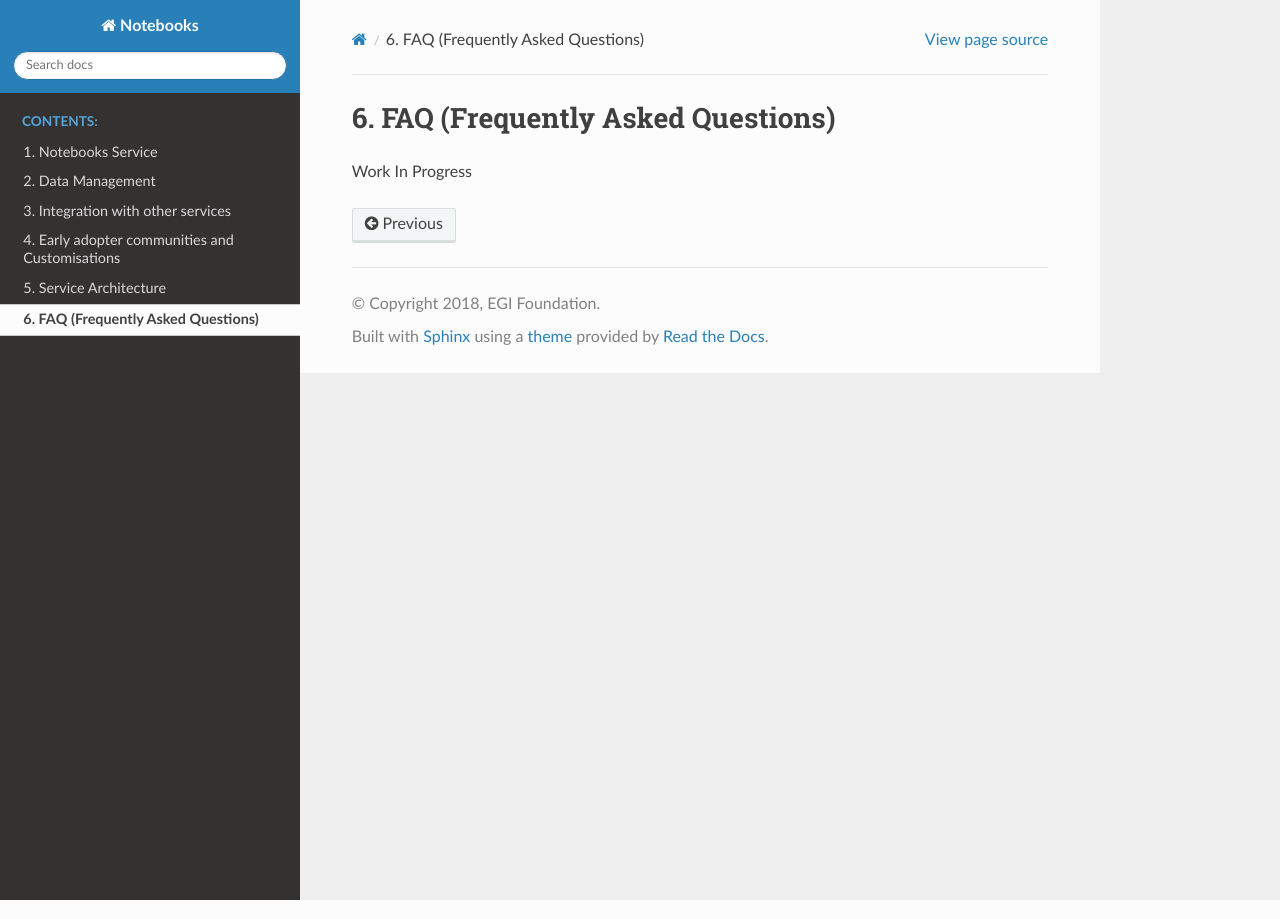
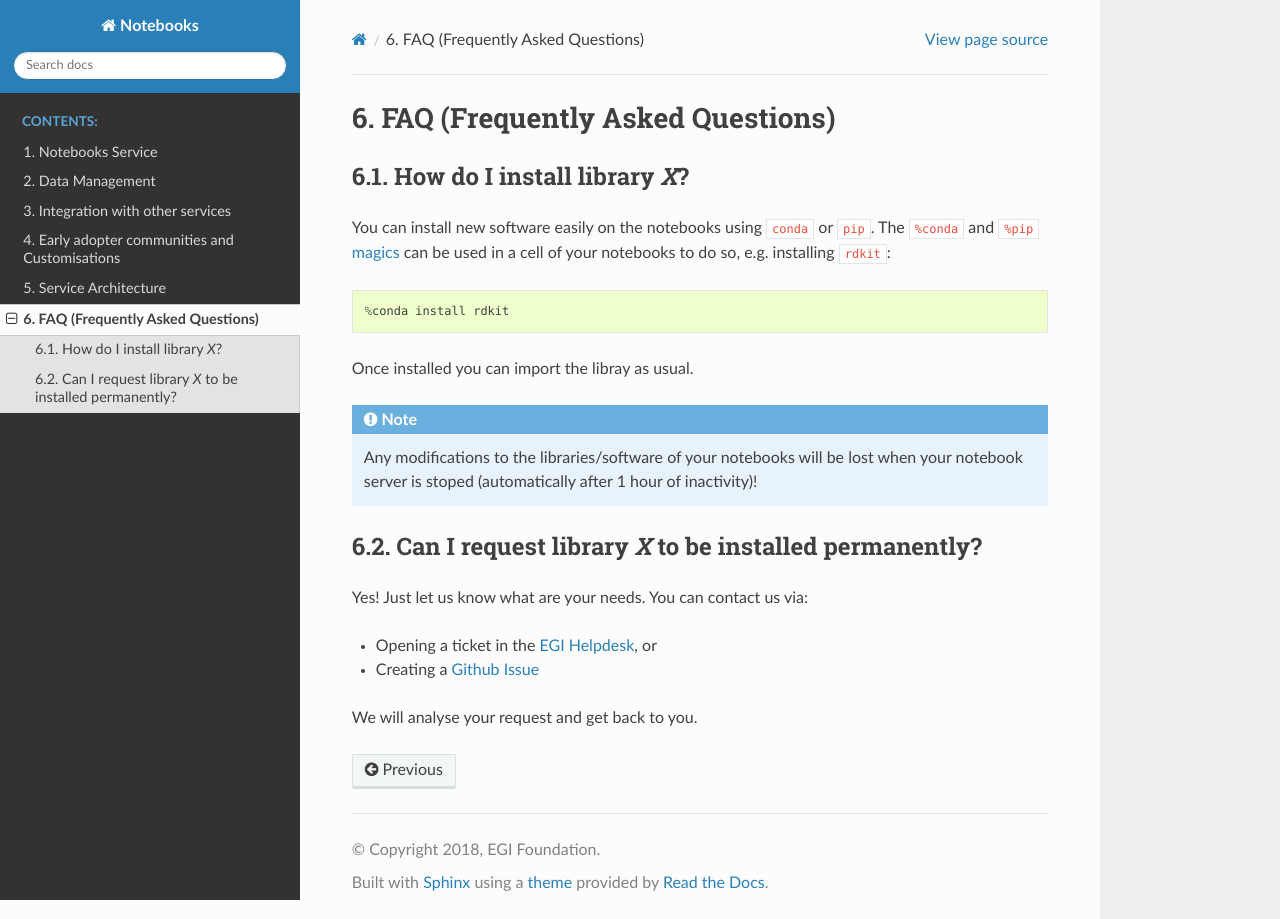
Before and after one commit to EGI-Federation/notebooks, a Sphinx documentation site: the page built from source/faq.rst, in a window 1280 px wide. Built offline with Sphinx 7.4.7 and the Read the Docs theme 2.0.0, drawn with Linux system fonts in a browser that asks for light colours.

Commit message:
New FAQ entries

```diff
--- a/source/faq.rst
+++ b/source/faq.rst
@@ -1,4 +1,33 @@
 FAQ (Frequently Asked Questions)
 --------------------------------
 
-Work In Progress
+How do I install library *X*?
+=============================
+
+You can install new software easily on the notebooks using ``conda`` or
+``pip``. The ``%conda`` and ``%pip`` `magics <https://ipython.readthedocs.io/en/stable/interactive/magics.html#magic-conda>`_
+can be used in a cell of your notebooks to do so, e.g. installing ``rdkit``:
+
+.. code-block::
+
+   %conda install rdkit
+
+
+Once installed you can import the libray as usual.
+
+.. note::
+
+   Any modifications to the libraries/software of your notebooks will
+   be lost when your notebook server is stoped (automatically after
+   1 hour of inactivity)!
+
+Can I request library *X* to be installed permanently?
+======================================================
+
+Yes! Just let us know what are your needs. You can contact us via:
+
+* Opening a ticket in the `EGI Helpdesk <https://ggus.eu>`_, or
+
+* Creating a `Github Issue <https://github.com/EGI-foundation/notebooks/issues>`_
+
+We will analyse your request and get back to you.
```
